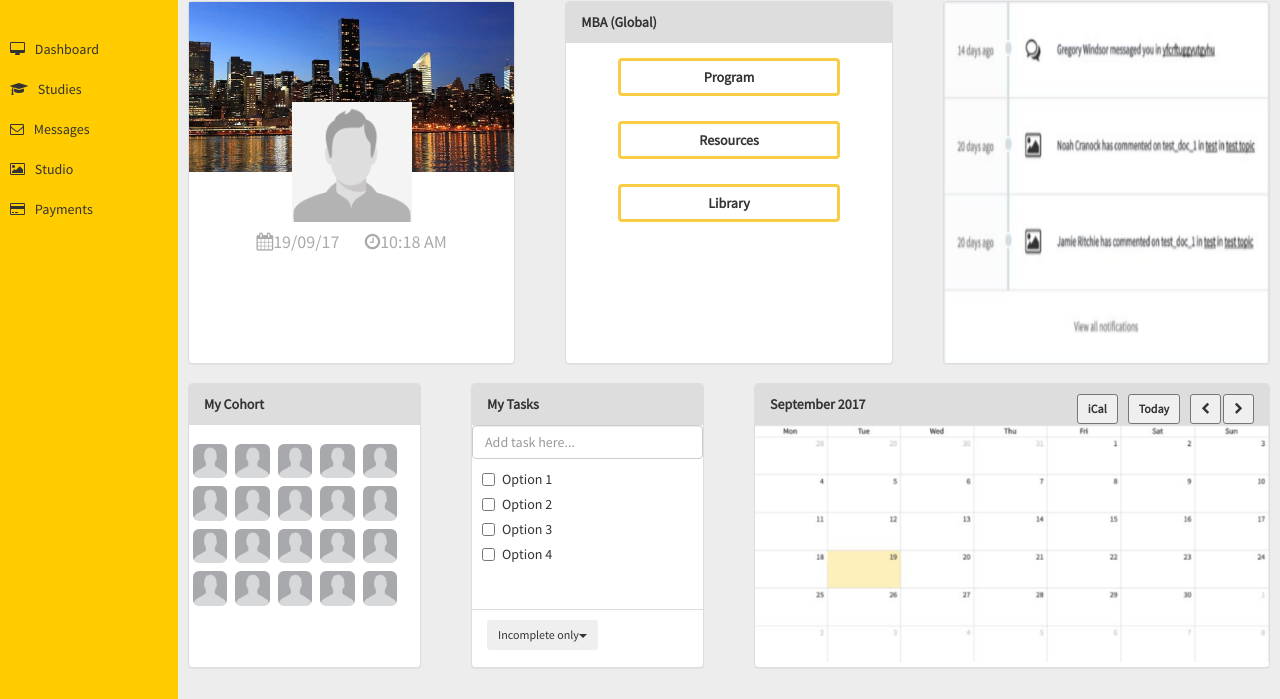
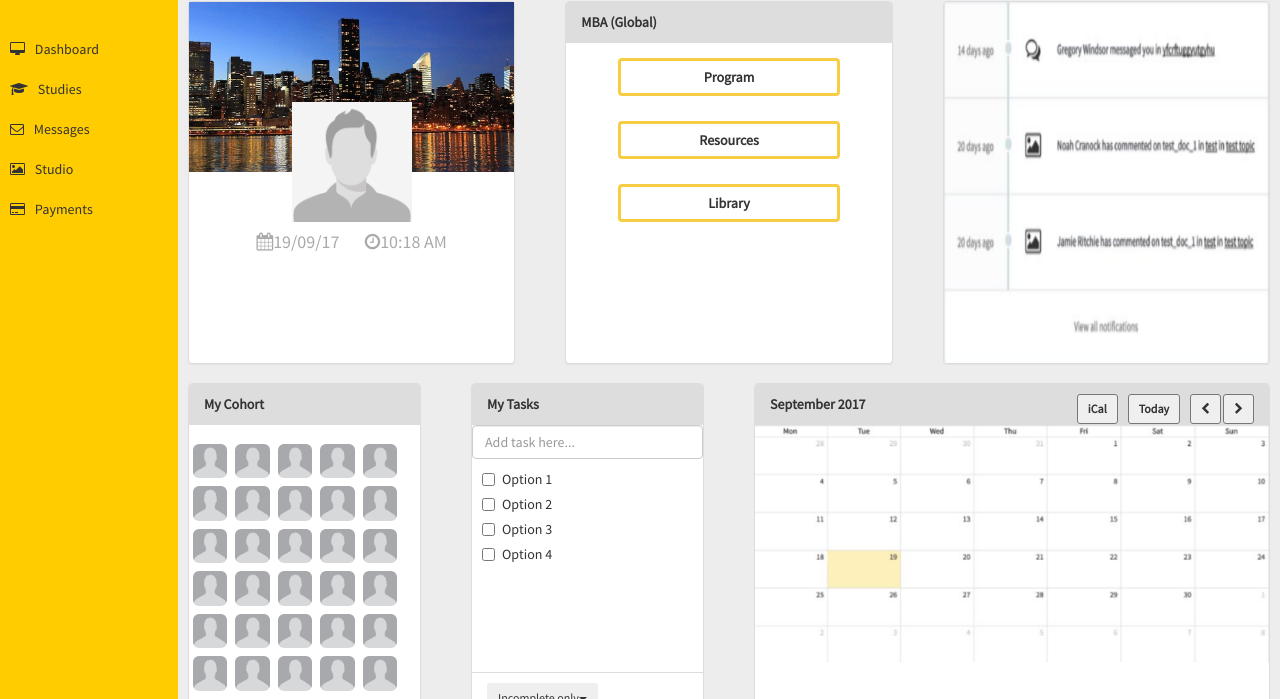
Before and after one commit to flamenx01/IDI-Interview-Task-1, a website: page src/index.html in a window 1280 px wide. Shown: the part 101-800 px from the top of the page. Drawn offline with nearby package versions, Linux system fonts and the light colour scheme; files that its build step writes are made by us from their sources.

Commit message:
Added more images to test cohort

```diff
--- a/src/index.html
+++ b/src/index.html
@@ -159,6 +159,66 @@
 						<div class="col-xs-2 col-sm-2 col-md-2 lowpadding">
 						  <img src="images/cohort.png"/ width="100%" class="img-rounded">
 						</div>
+						<div class="col-xs-2 col-sm-2 col-md-2 lowpadding">
+						  <img src="images/cohort.png"/ width="100%" class="img-rounded">
+						</div>
+						<div class="col-xs-2 col-sm-2 col-md-2 lowpadding">
+						  <img src="images/cohort.png"/ width="100%" class="img-rounded">
+						</div>
+						<div class="col-xs-2 col-sm-2 col-md-2 lowpadding">
+						  <img src="images/cohort.png"/ width="100%" class="img-rounded">
+						</div>
+						<div class="col-xs-2 col-sm-2 col-md-2 lowpadding">
+						  <img src="images/cohort.png"/ width="100%" class="img-rounded">
+						</div>
+						<div class="col-xs-2 col-sm-2 col-md-2 lowpadding">
+						  <img src="images/cohort.png"/ width="100%" class="img-rounded">
+						</div>
+						<div class="col-xs-2 col-sm-2 col-md-2 lowpadding">
+						  <img src="images/cohort.png"/ width="100%" class="img-rounded">
+						</div>
+						<div class="col-xs-2 col-sm-2 col-md-2 lowpadding">
+						  <img src="images/cohort.png"/ width="100%" class="img-rounded">
+						</div>
+						<div class="col-xs-2 col-sm-2 col-md-2 lowpadding">
+						  <img src="images/cohort.png"/ width="100%" class="img-rounded">
+						</div>
+						<div class="col-xs-2 col-sm-2 col-md-2 lowpadding">
+						  <img src="images/cohort.png"/ width="100%" class="img-rounded">
+						</div>
+						<div class="col-xs-2 col-sm-2 col-md-2 lowpadding">
+						  <img src="images/cohort.png"/ width="100%" class="img-rounded">
+						</div>
+						<div class="col-xs-2 col-sm-2 col-md-2 lowpadding">
+						  <img src="images/cohort.png"/ width="100%" class="img-rounded">
+						</div>
+						<div class="col-xs-2 col-sm-2 col-md-2 lowpadding">
+						  <img src="images/cohort.png"/ width="100%" class="img-rounded">
+						</div>
+						<div class="col-xs-2 col-sm-2 col-md-2 lowpadding">
+						  <img src="images/cohort.png"/ width="100%" class="img-rounded">
+						</div>
+						<div class="col-xs-2 col-sm-2 col-md-2 lowpadding">
+						  <img src="images/cohort.png"/ width="100%" class="img-rounded">
+						</div>
+						<div class="col-xs-2 col-sm-2 col-md-2 lowpadding">
+						  <img src="images/cohort.png"/ width="100%" class="img-rounded">
+						</div>
+						<div class="col-xs-2 col-sm-2 col-md-2 lowpadding">
+						  <img src="images/cohort.png"/ width="100%" class="img-rounded">
+						</div>
+						<div class="col-xs-2 col-sm-2 col-md-2 lowpadding">
+						  <img src="images/cohort.png"/ width="100%" class="img-rounded">
+						</div>
+						<div class="col-xs-2 col-sm-2 col-md-2 lowpadding">
+						  <img src="images/cohort.png"/ width="100%" class="img-rounded">
+						</div>
+						<div class="col-xs-2 col-sm-2 col-md-2 lowpadding">
+						  <img src="images/cohort.png"/ width="100%" class="img-rounded">
+						</div>
+						<div class="col-xs-2 col-sm-2 col-md-2 lowpadding">
+						  <img src="images/cohort.png"/ width="100%" class="img-rounded">
+						</div>
 					</div>
 				</div>
 			</div>
```
